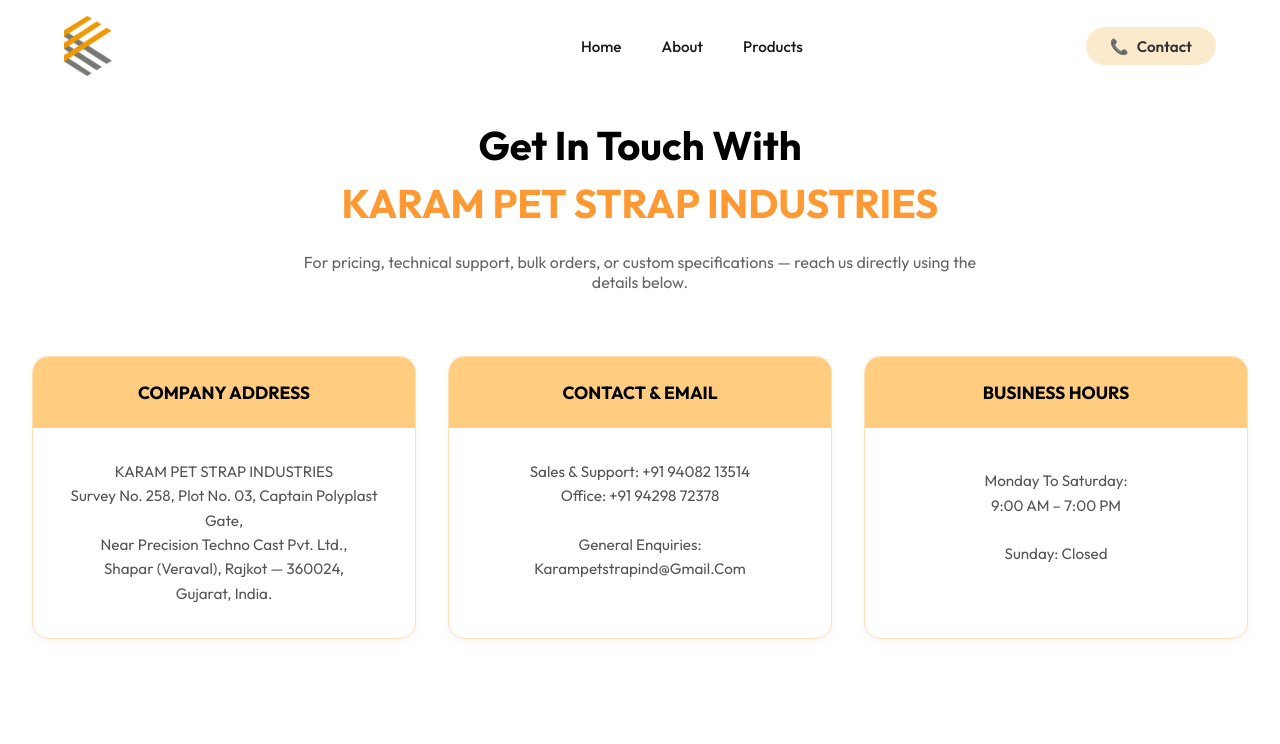
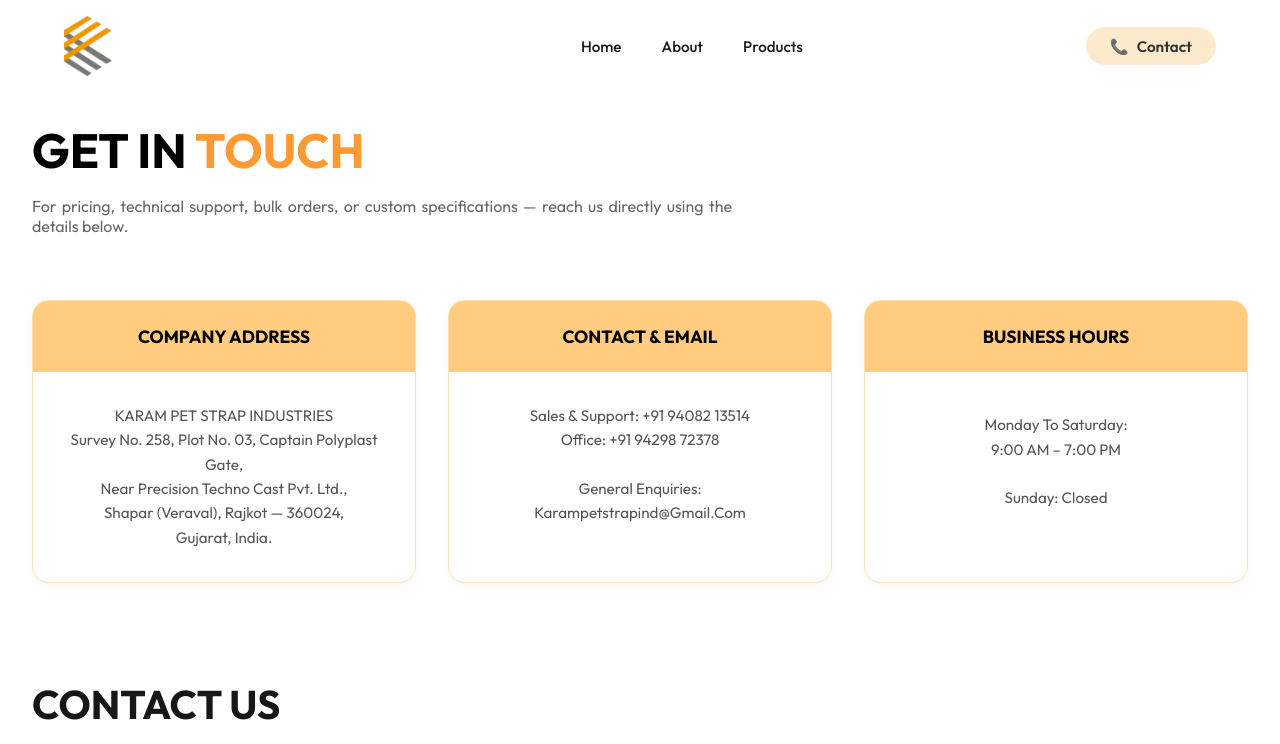
Before and after one commit to trivonotech/KARAM-PET---STRAP-INDUSTRIES, a Next.js app: page /contact in a window 1280 px wide. Shown: the top 744 px of the page. Built offline with nearby package versions, Linux system fonts and the light colour scheme; no server answers; the database is empty.

Commit message:
refactor: Update contact page header structure and styling, and justify paragraph text on products and contact pages.

```diff
--- a/src/app/contact/page.module.css
+++ b/src/app/contact/page.module.css
@@ -16,30 +16,28 @@
 /* Header Section */
 .headerSection {
     padding: 120px 0 4rem;
-    text-align: center;
+    text-align: left;
 }
 
-.titleMain {
-    font-size: 2.5rem;
+.title {
+    font-size: 3rem;
+    text-transform: uppercase;
     font-weight: 700;
+    margin-bottom: 1rem;
     color: #000;
-    margin-bottom: 0.5rem;
 }
 
-.titleHighlight {
-    font-size: 2.5rem;
-    font-weight: 700;
+.title span {
     color: #FF9933;
     /* Orange */
-    text-transform: uppercase;
-    margin-bottom: 1.5rem;
 }
 
 .subtitle {
     color: #666;
     font-size: 1rem;
     max-width: 700px;
-    margin: 0 auto;
+    margin: 0;
+    text-align: justify;
 }
 
 /* Info Cards Grid */
--- a/src/app/contact/page.tsx
+++ b/src/app/contact/page.tsx
@@ -14,8 +14,7 @@
 
                 {/* Header Section */}
                 <section className={styles.headerSection}>
-                    <h1 className={styles.titleMain}>Get In Touch With</h1>
-                    <h2 className={styles.titleHighlight}>KARAM PET STRAP INDUSTRIES</h2>
+                    <h1 className={styles.title}>GET IN <span>TOUCH</span></h1>
                     <p className={styles.subtitle}>
                         For pricing, technical support, bulk orders, or custom specifications — reach us directly using the details below.
                     </p>
--- a/src/app/products/page.module.css
+++ b/src/app/products/page.module.css
@@ -46,6 +46,9 @@
     line-height: 1.6;
     font-size: 1rem;
     margin: 0;
+    text-align: justify;
+    max-width: 650px;
+
 }
 
 /* Product Section Layout */
```
